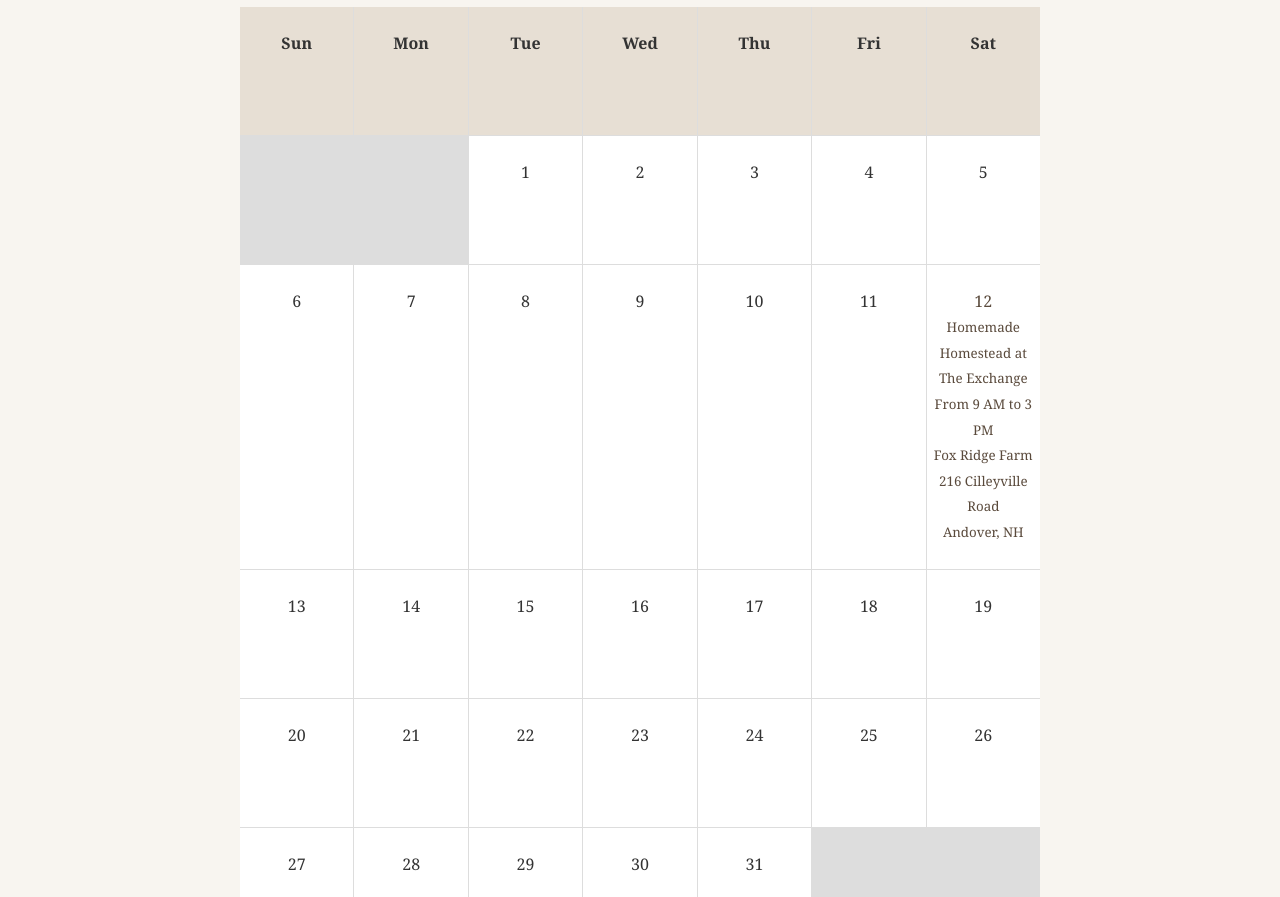
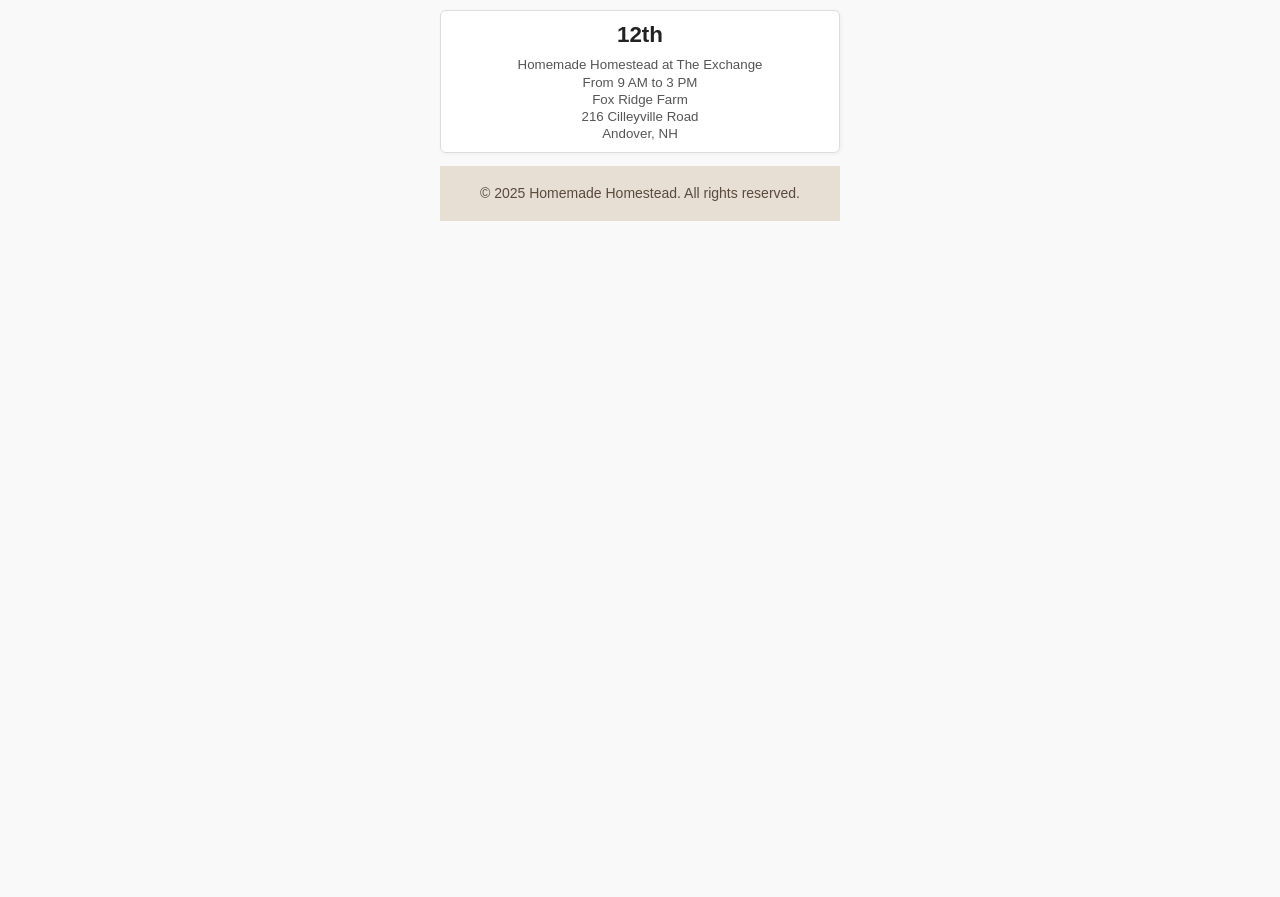
Before and after one commit to Homemade-Homestead/homemade-homestead.github.io, a plain HTML site: page calendar.html in a window 1280 px wide. Shown: the part 211-1108 px from the top of the page. After the commit the page ends 800 px from the top, so only its background shows below. Drawn offline with Linux system fonts and the light colour scheme.

Commit message:
Update calendar.html

```diff
--- a/calendar.html
+++ b/calendar.html
@@ -89,70 +89,72 @@
     <h1>Events Calendar – July 2025</h1>
   </header>
 
-  <nav>
-    <a href="index.html">Home</a>
-    <a href="about.html">About Us</a>
-    <a href="contact.html">Contact</a>
-  </nav>
+<!DOCTYPE html>
+<html lang="en">
+<head>
+  <meta charset="UTF-8" />
+  <meta name="viewport" content="width=device-width, initial-scale=1" />
+  <title>July Events Calendar</title>
+  <style>
+    body {
+      font-family: Arial, sans-serif;
+      padding: 1em;
+      background: #f9f9f9;
+      max-width: 400px;
+      margin: auto;
+    }
+    h1 {
+      text-align: center;
+      color: #333;
+    }
+    .event {
+      margin: 0.8em 0;
+      padding: 0.6em 1em;
+      border: 1px solid #ddd;
+      border-radius: 6px;
+      background: #fff;
+      box-shadow: 1px 1px 4px rgba(0,0,0,0.05);
+    }
+    .event .date {
+      font-weight: bold;
+      font-size: 1.4em;
+      margin-bottom: 0.3em;
+      color: #222;
+    }
+    .event a {
+      text-decoration: none;
+      color: #2a5db0;
+      display: block;
+      line-height: 1.3;
+    }
+    .event a:hover {
+      text-decoration: underline;
+    }
+    .event small {
+      display: block;
+      color: #555;
+    }
+  </style>
+</head>
+<body>
 
-  <div class="calendar">
-    <!-- Day Names -->
-    <div class="day-name">Sun</div>
-    <div class="day-name">Mon</div>
-    <div class="day-name">Tue</div>
-    <div class="day-name">Wed</div>
-    <div class="day-name">Thu</div>
-    <div class="day-name">Fri</div>
-    <div class="day-name">Sat</div>
 
-    <!-- Empty slots for July 1 starting Tuesday -->
-    <div class="empty"></div>
-    <div class="empty"></div>
+  <!-- July 12: Your event -->
+  <div class="event">
+    <a href="https://www.facebook.com/events/1047137893805313/" target="_blank" rel="noopener noreferrer" aria-label="Event Homemade Homestead at The Exchange, July 12 from 9 AM to 3 PM at Fox Ridge Farm, Andover, NH">
+      <div class="date">12th</div>
+      <small>Homemade Homestead at The Exchange</small>
+      <small>From 9 AM to 3 PM</small>
+      <small>Fox Ridge Farm</small>
+      <small>216 Cilleyville Road</small>
+      <small>Andover, NH</small>
+    </a>
+  </div>
 
-    <!-- Week 1 -->
-    <div>1</div>
-    <div>2</div>
-    <div>3</div>
-    <div>4</div>
-    <div>5</div>
 
-    <!-- Week 2 -->
-    <div>6</div>
-    <div>7</div>
-    <div>8</div>
-    <div>9</div>
-    <div>10</div>
-    <div>11</div>
-    <div><a href="https://www.facebook.com/events/1047137893805313/" target="_blank">12<br><small>Homemade Homestead at The Exchange</small><br><small>From 9 AM to 3 PM</small><br><small>Fox Ridge Farm</small><br><small>216 Cilleyville Road</small><br><small>Andover, NH</small></a></div>
+</body>
+</html>
 
-    <!-- Week 3 -->
-    <div>13</div>
-    <div>14</div>
-    <div>15</div>
-    <div>16</div>
-    <div>17</div>
-    <div>18</div>
-    <div>19</div>
-
-    <!-- Week 4 -->
-    <div>20</div>
-    <div>21</div>
-    <div>22</div>
-    <div>23</div>
-    <div>24</div>
-    <div>25</div>
-    <div>26</div>
-
-    <!-- Week 5 -->
-    <div>27</div>
-    <div>28</div>
-    <div>29</div>
-    <div>30</div>
-    <div>31</div>
-    <!-- Extra empty to finish the grid -->
-    <div class="empty"></div>
-    <div class="empty"></div>
-  </div>
 
   <footer>
     &copy; 2025 Homemade Homestead. All rights reserved.
```
